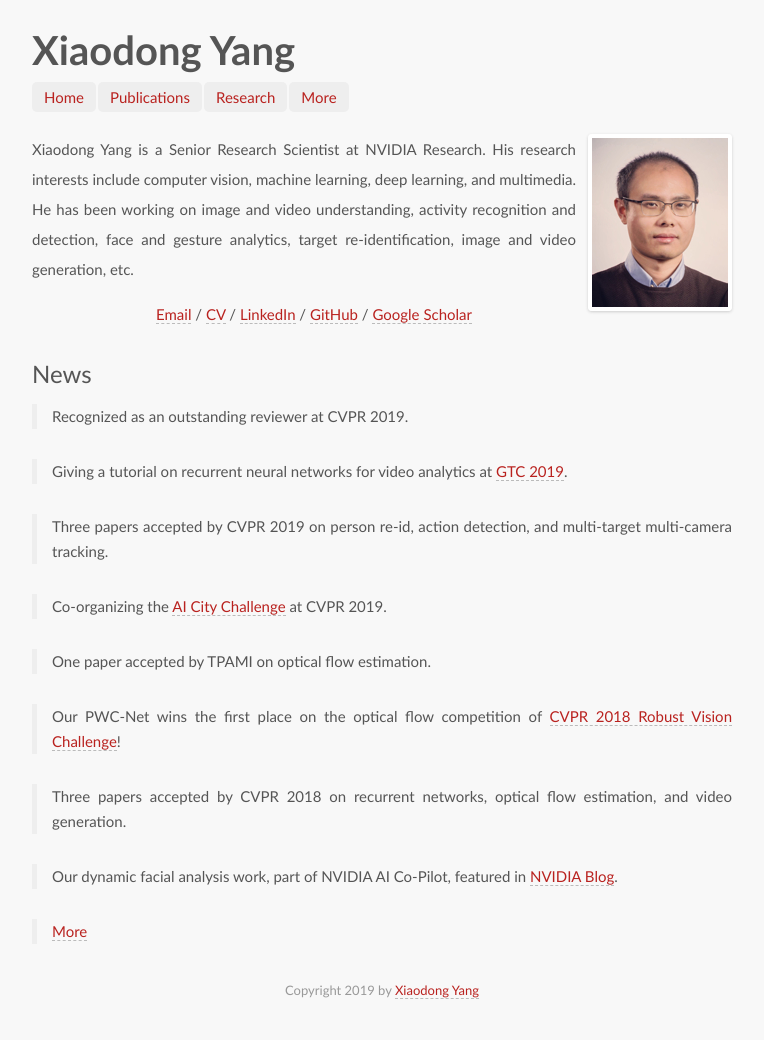
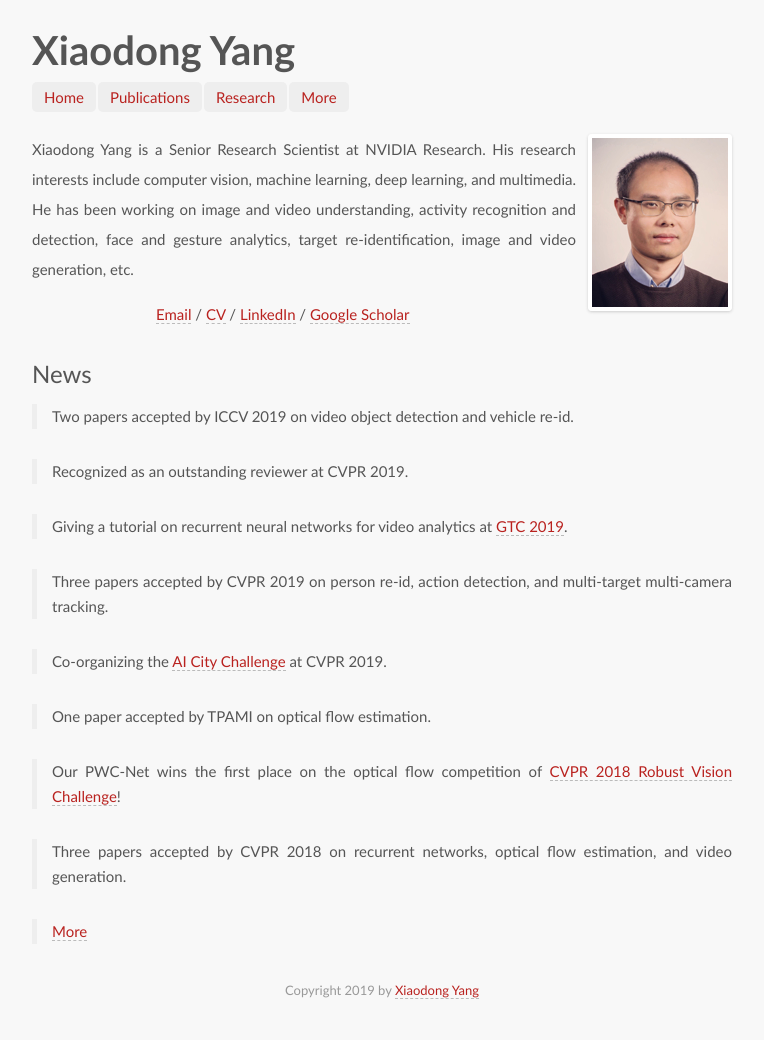
Before and after one commit to xiaodongyang/xiaodongyang.github.io, a Jekyll site: the page built from index.md, in a window 1280 px wide. Shown: the whole page, without its empty margins (258-1022 px from the left). Built offline with Jekyll 4.4.1, drawn with Linux system fonts in a browser that asks for light colours; some web fonts are replaced.

Commit message:
Update index.md

```diff
--- a/index.md
+++ b/index.md
@@ -5,9 +5,11 @@ avatar: yes
 
 Xiaodong Yang is a Senior Research Scientist at NVIDIA Research. His research interests include computer vision, machine learning, deep learning, and multimedia. He has been working on image and video understanding, activity recognition and detection, face and gesture analytics, target re-identification, image and video generation, etc.
 
-&emsp;&emsp;&emsp;&emsp;&emsp;&emsp;&emsp;&emsp;&emsp;&emsp;&nbsp;&nbsp;&nbsp;[Email](mailto:yangxd.hust@gmail.com) / [CV](/publications/papers/cv.pdf) / [LinkedIn](https://www.linkedin.com/in/xiaodong-yang-79a44134/) / [GitHub](https://github.com/xiaodongyang) / [Google Scholar](http://scholar.google.com/citations?user=yWsMg_gAAAAJ&hl=en)
+&emsp;&emsp;&emsp;&emsp;&emsp;&emsp;&emsp;&emsp;&emsp;&emsp;&nbsp;&nbsp;&nbsp;[Email](mailto:yangxd.hust@gmail.com) / [CV](/publications/papers/cv.pdf) / [LinkedIn](https://www.linkedin.com/in/xiaodong-yang-79a44134/) / [Google Scholar](http://scholar.google.com/citations?user=yWsMg_gAAAAJ&hl=en)
 
 ## News
+
+> Two papers accepted by ICCV 2019 on video object detection and vehicle re-id.
 
 > Recognized as an outstanding reviewer at CVPR 2019.
 
@@ -23,6 +25,4 @@ Xiaodong Yang is a Senior Research Scientist at NVIDIA Research. His research in
 
 > Three papers accepted by CVPR 2018 on recurrent networks, optical flow estimation, and video generation.
 
-> Our dynamic facial analysis work, part of NVIDIA AI Co-Pilot, featured in [NVIDIA Blog](https://devblogs.nvidia.com/parallelforall/ai-co-pilot-rnn-dynamic-facial-analysis/).
-
 > [More](/news)
```
